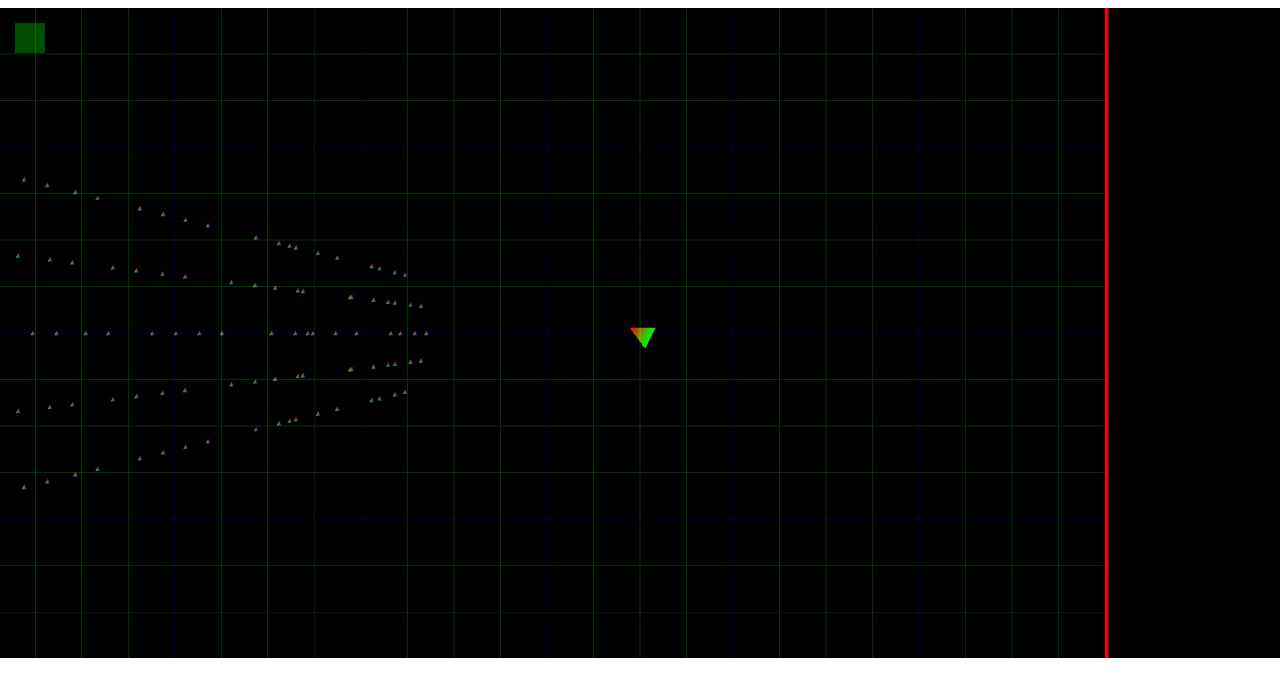
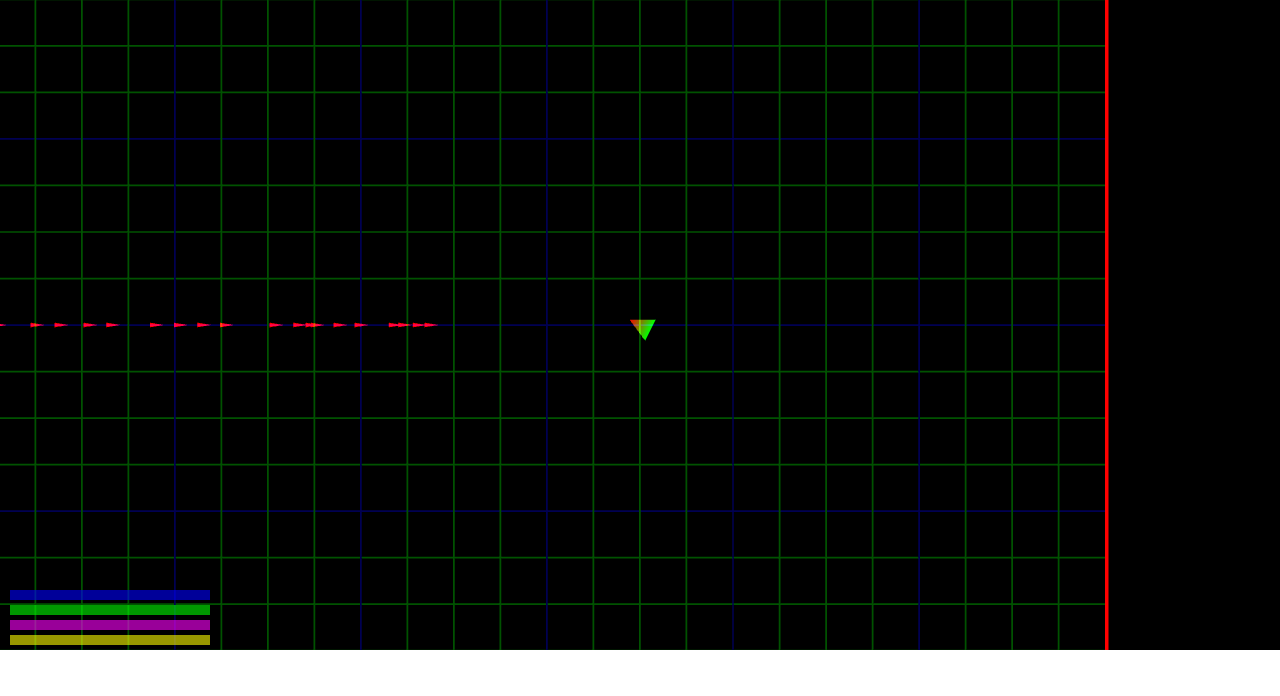
Before and after one commit to baileyforrest/stararena2, a plain HTML site: page index.html in a window 1280 px wide. Drawn offline with Linux system fonts and the light colour scheme; animation ran at ten frames a second.

Commit message:
HUD bars and elastic collisions

```diff
--- a/index.html
+++ b/index.html
@@ -34,6 +34,13 @@
 <script type="text/javascript" src="js/main.js"></script>
 
 <style>
+
+  html, body {
+    width: 100%;
+    height: 100%;
+    margin: 0px;
+  }
+
   .canvas {
     border: none;
     position: absolute;
@@ -51,7 +58,6 @@
 </style>
 </head>
 
-
 <body onload="main();">
   <canvas id="canvas3d" class="canvas" width="1280" height="650"></canvas>
   <canvas id="canvas2d" class="canvas" width="1280" height="650"></canvas>
--- a/js/classes/orbiter.js
+++ b/js/classes/orbiter.js
@@ -26,7 +26,11 @@ var Orbiter;
   // Inherits from Ship
   Orbiter.prototype = Object.create(Ship.prototype);
 
-  // Orbit enemy and shoot leading accounting for velocity
+  /**
+   * Orbit enemy and shoot leading accounting for velocity
+   *
+   * TODO: avoid crashing into each other
+   */
   Orbiter.prototype.react = function () {
     if (!this.target || this.target.dead) {
       this.shooting = false;
--- a/js/classes/projectile.js
+++ b/js/classes/projectile.js
@@ -12,15 +12,15 @@ var Projectile;
   "use strict";
 
   var VERTICES = [
-    0.0,  0.2,  0.0,
+    1.0,  0.0,  0.0,
+    -0.2, 0.2,  0.0,
     -0.2, -0.2,  0.0,
-    0.2, -0.2,  0.0,
   ];
 
   var COLORS = [
     1.0, 0.0, 0.0, 1.0,
-    0.0, 1.0, 0.0, 1.0,
-    0.0, 0.0, 1.0, 1.0,
+    1.0, 0.0, 0.0, 1.0,
+    1.0, 0.0, 0.0, 1.0,
   ];
 
   var INDICES = [
--- a/js/classes/ship.js
+++ b/js/classes/ship.js
@@ -212,15 +212,47 @@ var Ship;
   };
 
   /**
-   * Does not ensure they actually collide for performance reasons
+   * Perform Elastic collision
    *
-   * TODO: implement real formula
+   * Doesn't check if they collide, should be checked first using
+   * Movable.collides
    */
   Ship.doCollision = function (s1, s2) {
-    vec2.scale(s1.velocity, s1.velocity, -1.0);
-    vec2.scale(s2.velocity, s2.velocity, -1.0);
+    var v1p = vec3.create()
+      , d = vec3.create()
+      , md = vec3.create()
+      , v2pp = vec3.create()
+      , u1 = vec3.create()
+      , u2 = vec3.create()
+      , m1v1 = vec3.create()
+      , m2v2 = vec3.create()
+      , m2u2 = vec3.create()
+    ;
 
-    // TODO: take damage on collisions
+    vec3.subtract(v1p, s1.velocity, s2.velocity);
+    vec3.subtract(d, s1.position, s2.position);
+    vec3.normalize(d, d);
+    vec3.scale(md, d, -1.0);
+
+    vec3.scale(v2pp, d, 2 * (s1.mass / (s1.mass + s2.mass)) * vec3.dot(v1p, d));
+
+    vec3.add(u2, s2.velocity, v2pp);
+    vec3.scale(m1v1, s1.velocity, s1.mass);
+    vec3.scale(m2v2, s2.velocity, s2.mass);
+    vec3.scale(m2u2, u2, s2.mass);
+
+    vec3.add(u1, m1v1, m2v2);
+    vec3.subtract(u1, u1, m2u2);
+    vec3.scale(u1, u1, 1.0 / s1.mass);
+
+    vec3.copy(s1.velocity, u1);
+    vec3.copy(s2.velocity, u2);
+
+    var lenVdiff = vec3.length(v1p);
+
+    // Take damage from collisions
+    s1.takeDamage(lenVdiff * 2.0 * (s2.mass / s1.mass + s2.mass), md);
+    s2.takeDamage(lenVdiff * 2.0 * (s1.mass / s1.mass + s2.mass), d);
   };
 
   Ship.prototype.slowDown = function () {
--- a/js/classes/stage.js
+++ b/js/classes/stage.js
@@ -14,9 +14,9 @@ var Stage;
     , STAGE_HEIGHT = 160
     , BORDER_WIDTH = 0.3
     , BORDER_COLOR = [1.0, 0.0, 0.0, 1.0]
-    , GRID_WIDTH = 0.04
-    , GRID_COLOR = [0.0, 0.4, 0.0, 1.0]
-    , ALT_GRID_COLOR = [0.0, 0.0, 0.4, 1.0]
+    , GRID_WIDTH = 0.15
+    , GRID_COLOR = [0.0, 0.4, 0.0, 0.8]
+    , ALT_GRID_COLOR = [0.0, 0.0, 0.4, 0.8]
     , GRID_SKIP = 4
     , ALT_GRID_SKIP = 4
   ;
--- a/js/classes/weapon.js
+++ b/js/classes/weapon.js
@@ -55,6 +55,7 @@ var Weapon;
     , velocity: velocity
     , owner: this.ship
     , position: this.ship.position
+    , rotation: this.ship.rotation
     });
 
     stage.addProjectile(proj);
--- a/js/hud.js
+++ b/js/hud.js
@@ -8,6 +8,15 @@ var Hud;
 
 (function () {
   "use strict";
+
+  var STATUS_BAR_HEIGHT = 10
+    , STATUS_BAR_WIDTH = 200
+    , STATUS_BAR_OFFSET = 10
+    , STATUS_BAR_PADDING = 5
+
+    , UI_ALPHA = 0.6
+    , DEFAULT_ALPHA = 1.0
+  ;
 
   Hud = function (params) {
     if (!params) {
@@ -25,14 +34,44 @@ var Hud;
     this.ctx = params.ctx;
   };
 
+  Hud.prototype.renderBar = function (fillStyle, x, y, cur, max) {
+    this.ctx.fillStyle = fillStyle;
+    this.ctx.fillRect(x, y, STATUS_BAR_WIDTH * cur / max, STATUS_BAR_HEIGHT);
+  };
+
+  Hud.prototype.renderStatusBars = function () {
+    this.ctx.globalAlpha = UI_ALPHA;
+    var spacing = STATUS_BAR_OFFSET + STATUS_BAR_PADDING;
+
+    this.renderBar( // Shield
+      "#0000FF", STATUS_BAR_OFFSET, this.ctx.height - 4 * spacing,
+      this.player.shield, this.player.maxShield
+    );
+
+    this.renderBar( // Armor
+      "#00FF00", STATUS_BAR_OFFSET, this.ctx.height - 3 * spacing,
+      this.player.armor, this.player.maxArmor
+    );
+
+    this.renderBar( // Hull
+      "#FF00FF", STATUS_BAR_OFFSET, this.ctx.height - 2 * spacing,
+      this.player.hull, this.player.maxHull
+    );
+
+    this.renderBar( // Energy
+      "#FFFF00", STATUS_BAR_OFFSET, this.ctx.height - 1 * spacing,
+      this.player.energy, this.player.maxEnergy
+    );
+
+    this.ctx.globalAlpha = DEFAULT_ALPHA;
+  };
+
   /**
    * Render the UI on the screen
    */
   Hud.prototype.render = function () {
     this.ctx.clearRect(0, 0, this.ctx.width, this.ctx.height);
-    //this.ctx.fillStyle = "#444444";
-    this.ctx.fillStyle = "rgba(0, 255, 0, 0.3)";
-    this.ctx.fillRect(15, 15, 30, 30);
+    this.renderStatusBars();
   };
 
 }());
--- a/js/main.js
+++ b/js/main.js
@@ -85,7 +85,6 @@ var main;
     animate();
   }
 
-
   main = function () {
     var canvas3d = document.getElementById("canvas3d");
     var canvas2d = document.getElementById("canvas2d");
@@ -110,26 +109,30 @@ var main;
 
     stage.addShip(player);
 
+    //stage.addShip(new Ship({
+    //  position: vec3.fromValues(-40.0, 0.0, 0.0)
+    //, target: player
+    //}));
     stage.addShip(new Grunt({
       position: vec3.fromValues(-40.0, 0.0, 0.0)
     , target: player
     }));
-    stage.addShip(new Grunt({
-      position: vec3.fromValues(-40.0, 10.0, 0.0)
-    , target: player
-    }));
-    stage.addShip(new Grunt({
-      position: vec3.fromValues(-40.0, 20.0, 0.0)
-    , target: player
-    }));
-    stage.addShip(new Grunt({
-      position: vec3.fromValues(-40.0, -10.0, 0.0)
-    , target: player
-    }));
-    stage.addShip(new Grunt({
-      position: vec3.fromValues(-40.0, -20.0, 0.0)
-    , target: player
-    }));
+    //stage.addShip(new Grunt({
+    //  position: vec3.fromValues(-40.0, 10.0, 0.0)
+    //, target: player
+    //}));
+    //stage.addShip(new Grunt({
+    //  position: vec3.fromValues(-40.0, 20.0, 0.0)
+    //, target: player
+    //}));
+    //stage.addShip(new Grunt({
+    //  position: vec3.fromValues(-40.0, -10.0, 0.0)
+    //, target: player
+    //}));
+    //stage.addShip(new Grunt({
+    //  position: vec3.fromValues(-40.0, -20.0, 0.0)
+    //, target: player
+    //}));
 
     tick();
   };
```
